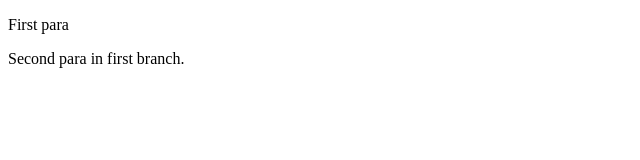
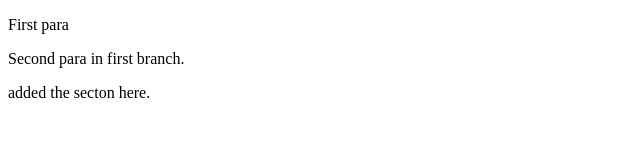
Before and after one commit to Haxn007/2nd-day-of-learning-git, a plain HTML site: page index.html in a window 1280 px wide. Shown: the whole page, without its empty margins (0-640 px from the left). Drawn offline with Linux system fonts and the light colour scheme.

Commit message:
added new section

```diff
--- a/index.html
+++ b/index.html
@@ -9,5 +9,6 @@
   <body>
     <p>First para</p>
     <p>Second para in first branch.</p>
+    <section>added the secton here.</section>
   </body>
 </html>
```
